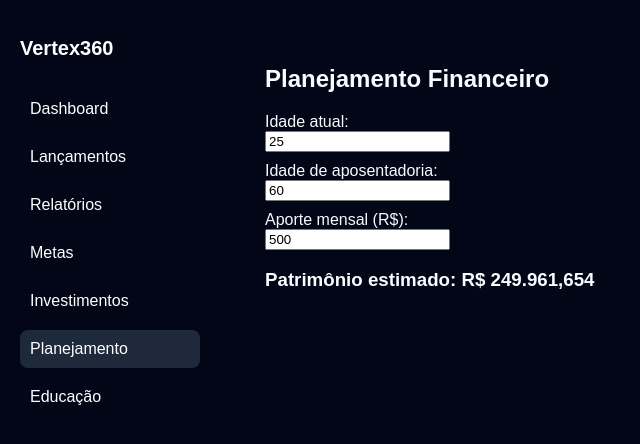
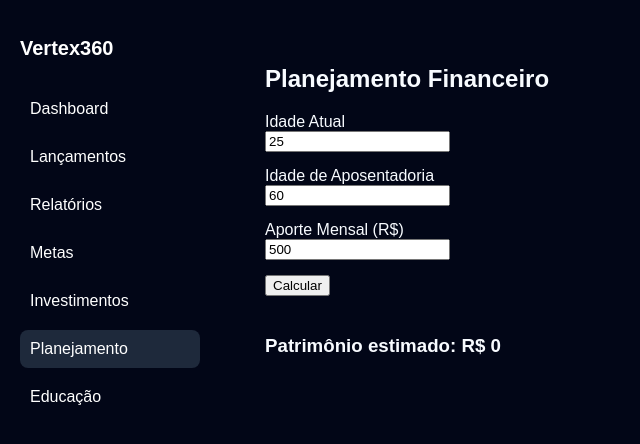
Before and after one commit to paulogomesplanejadorfinanceiro-dot/verte360-app, a React (Vite) app: page / in a window 1280 px wide. Both pictures are taken after a click on the element "Planejamento". Shown: the top 444 px of the page, without its empty margins (0-640 px from the left). Built offline with nearby package versions, Linux system fonts and the light colour scheme.

Commit message:
Update Planejamento.jsx

```diff
--- a/src/pages/Planejamento.jsx
+++ b/src/pages/Planejamento.jsx
@@ -4,8 +4,9 @@ export default function Planejamento() {
   const [idadeAtual, setIdadeAtual] = useState(25);
   const [idadeAposentadoria, setIdadeAposentadoria] = useState(60);
   const [aporteMensal, setAporteMensal] = useState(500);
+  const [resultado, setResultado] = useState(0);
 
-  function calcularPatrimonio() {
+  function calcular() {
     let patrimonio = 0;
     const taxa = 0.01; // 1% ao mês
 
@@ -15,17 +16,15 @@ export default function Planejamento() {
       patrimonio = patrimonio * (1 + taxa) + aporteMensal * 12;
     }
 
-    return patrimonio;
+    setResultado(patrimonio);
   }
-
-  const resultado = calcularPatrimonio();
 
   return (
     <div style={{ padding: 20 }}>
       <h2>Planejamento Financeiro</h2>
 
-      <div style={{ marginBottom: 10 }}>
-        <label>Idade atual:</label><br />
+      <div style={{ marginBottom: 15 }}>
+        <label>Idade Atual</label><br />
         <input
           type="number"
           value={idadeAtual}
@@ -33,27 +32,27 @@ export default function Planejamento() {
         />
       </div>
 
-      <div style={{ marginBottom: 10 }}>
-        <label>Idade de aposentadoria:</label><br />
+      <div style={{ marginBottom: 15 }}>
+        <label>Idade de Aposentadoria</label><br />
         <input
           type="number"
           value={idadeAposentadoria}
-          onChange={(e) =>
-            setIdadeAposentadoria(Number(e.target.value))
-          }
+          onChange={(e) => setIdadeAposentadoria(Number(e.target.value))}
         />
       </div>
 
-      <div style={{ marginBottom: 10 }}>
-        <label>Aporte mensal (R$):</label><br />
+      <div style={{ marginBottom: 15 }}>
+        <label>Aporte Mensal (R$)</label><br />
         <input
           type="number"
           value={aporteMensal}
-          onChange={(e) =>
-            setAporteMensal(Number(e.target.value))
-          }
+          onChange={(e) => setAporteMensal(Number(e.target.value))}
         />
       </div>
+
+      <button onClick={calcular} style={{ marginBottom: 20 }}>
+        Calcular
+      </button>
 
       <h3>
         Patrimônio estimado: R$ {resultado.toLocaleString("pt-BR")}
```
